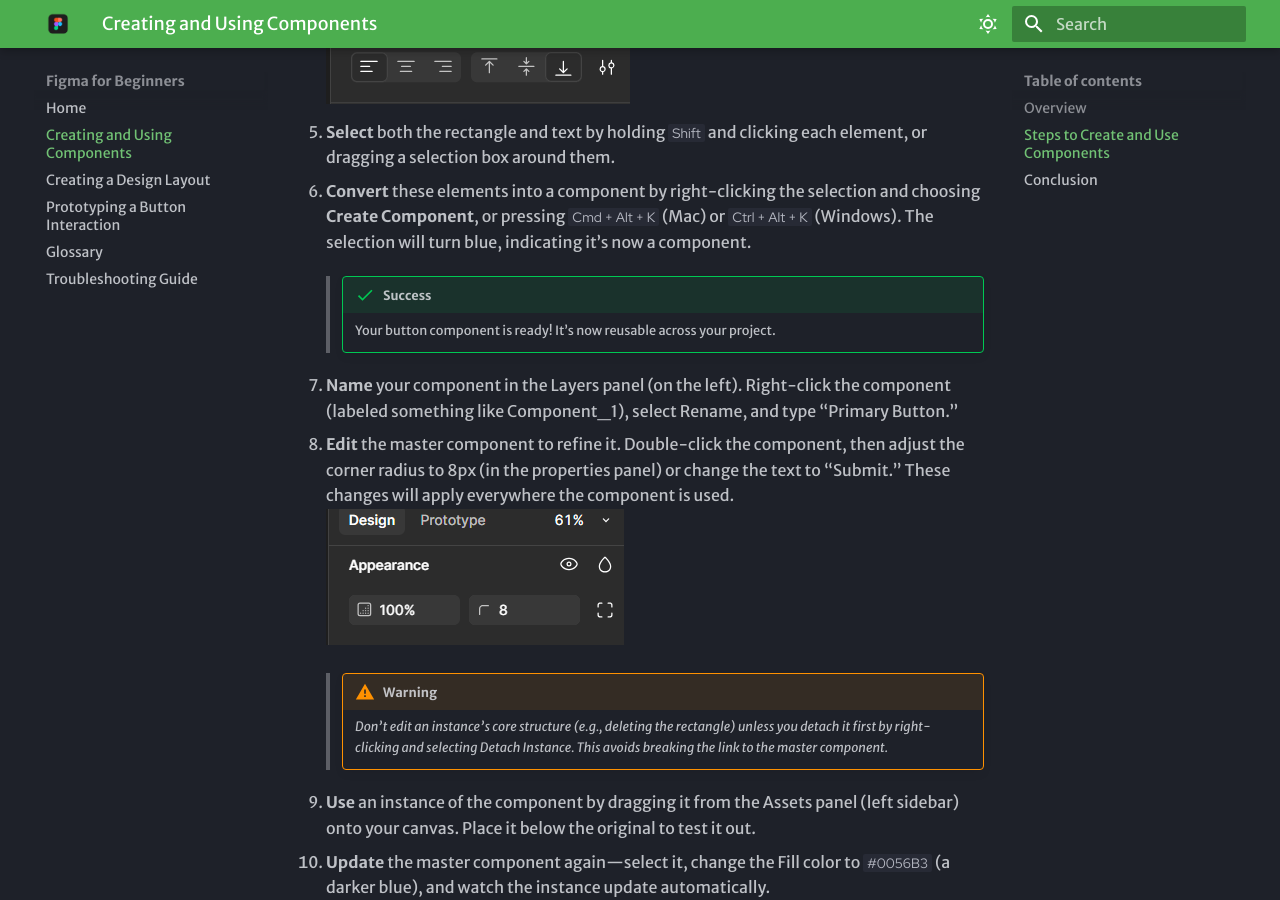
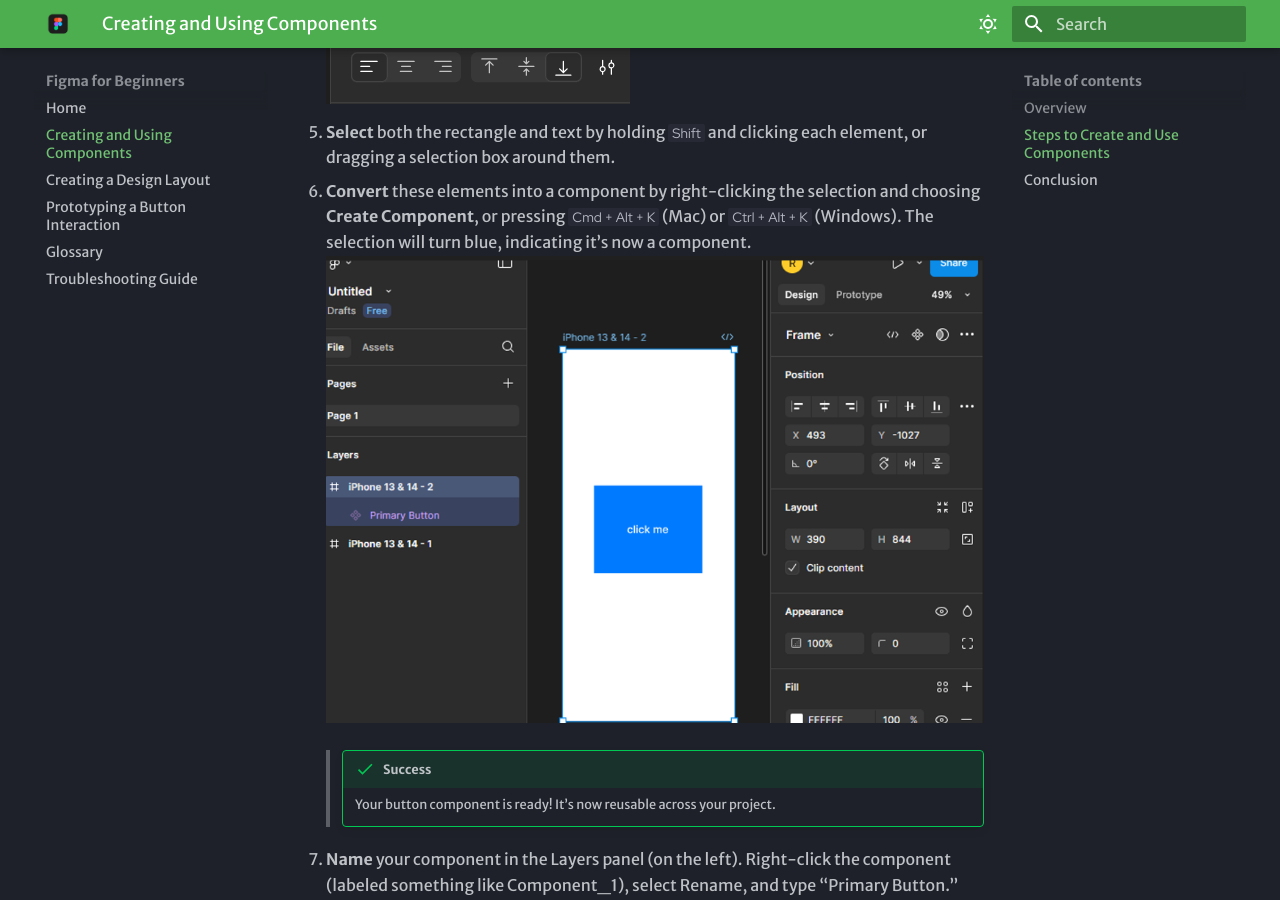
Before and after one commit to RamandeepKaurKainth/mkdocs-Comm2216, an MkDocs documentation site: the page built from docs/components.md, in a window 1280 px wide and 900 px high, scrolled down 1012 px. Built offline with MkDocs 1.6.1 and Material for MkDocs 9.7.7, drawn with Linux system fonts in a browser that asks for light colours.

Commit message:
adding more images.

```diff
--- a/docs/components.md
+++ b/docs/components.md
@@ -12,6 +12,7 @@ Components in **Figma** are reusable design elements (like buttons or icons) tha
    ![image](assets/font.png "Set Font")
 5. **Select** both the rectangle and text by holding `Shift` and clicking each element, or dragging a selection box around them.
 6. **Convert** these elements into a component by right-clicking the selection and choosing **Create Component**, or pressing `Cmd + Alt + K` (Mac) or `Ctrl + Alt + K` (Windows). The selection will turn blue, indicating it’s now a component.
+    ![image](assets/componentcreated.png "Create Component")
 >!!! success "Success"
        Your button component is ready! It’s now reusable across your project.
 
@@ -22,6 +23,7 @@ Components in **Figma** are reusable design elements (like buttons or icons) tha
        *Don’t edit an instance’s core structure (e.g., deleting the rectangle) unless you detach it first by right-clicking and selecting Detach Instance. This avoids breaking the link to the master component.*
 
 9. **Use** an instance of the component by dragging it from the Assets panel (left sidebar) onto your canvas. Place it below the original to test it out.
+    ![image](assets/mastercomponentcreated.png "Drag Instance from Assets")
 10. **Update** the master component again—select it, change the Fill color to `#0056B3` (a darker blue), and watch the instance update automatically.
 >!!! info "Info"
     *Shortcut Tip: Press `Alt` (Windows) or `Option` (Mac) while dragging an instance to duplicate it quickly.*
```
